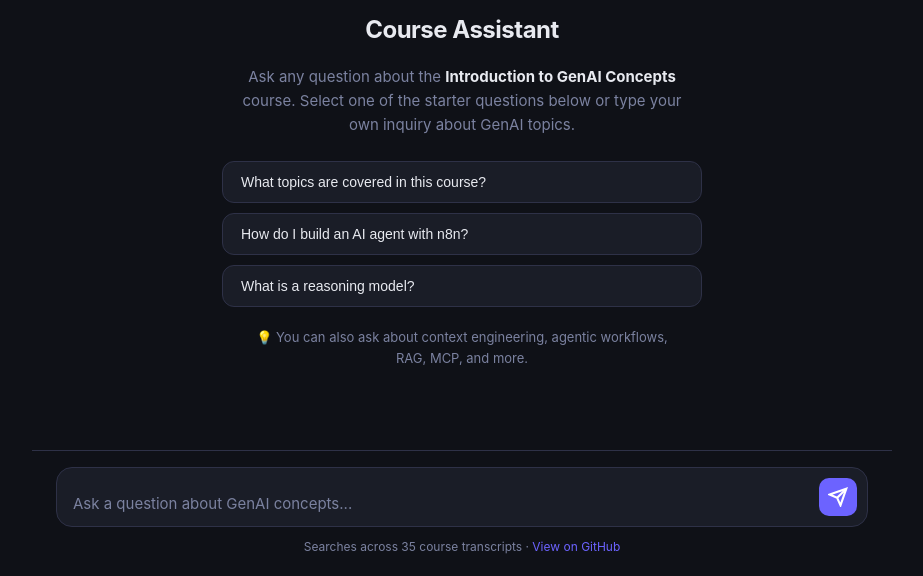
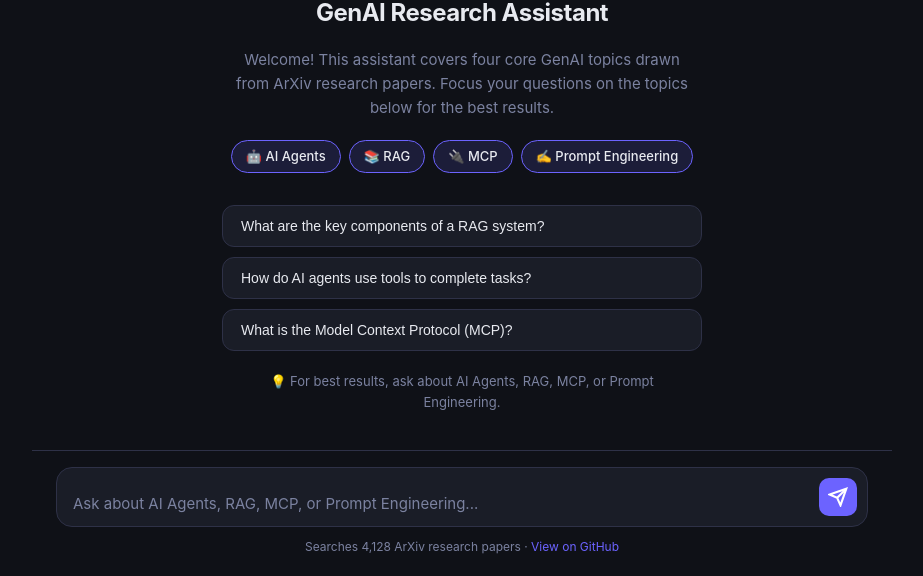
Before and after one commit to Paul-Orlando/n8n-mcp-server-agentic-rag, a website: page public/index.html in a window 1280 px wide. Shown: the part 224-800 px from the top of the page, without its empty margins (178-1101 px from the left). Drawn offline with Linux system fonts and the light colour scheme.

Commit message:
Update title, add topic pills and ArXiv record count

```diff
--- a/public/index.html
+++ b/public/index.html
@@ -3,7 +3,7 @@
 <head>
   <meta charset="UTF-8" />
   <meta name="viewport" content="width=device-width, initial-scale=1.0" />
-  <title>Introduction to GenAI Concepts</title>
+  <title>GenAI Concepts: Agents, RAG, MCP & Prompt Engineering</title>
   <link rel="stylesheet" href="style.css" />
 </head>
 <body>
@@ -12,7 +12,7 @@
       <div class="header-inner">
         <div class="logo">
           <span class="logo-icon">⚡</span>
-          <span class="logo-text">Introduction to GenAI Concepts</span>
+          <span class="logo-text">GenAI Concepts: Agents, RAG, MCP & Prompt Engineering</span>
         </div>
         <div class="header-right">
           <button class="new-chat-btn" onclick="resetChat()">
@@ -29,14 +29,20 @@
     <main class="chat-window" id="chatWindow">
       <div class="welcome" id="welcome">
         <div class="welcome-icon">🎓</div>
-        <h2>Course Assistant</h2>
-        <p class="welcome-desc">Ask any question about the <strong>Introduction to GenAI Concepts</strong> course. Select one of the starter questions below or type your own inquiry about GenAI topics.</p>
+        <h2>GenAI Research Assistant</h2>
+        <p class="welcome-desc">Welcome! This assistant covers four core GenAI topics drawn from ArXiv research papers. Focus your questions on the topics below for the best results.</p>
+        <div class="topic-pills">
+          <span class="pill">🤖 AI Agents</span>
+          <span class="pill">📚 RAG</span>
+          <span class="pill">🔌 MCP</span>
+          <span class="pill">✍️ Prompt Engineering</span>
+        </div>
         <div class="suggestions">
-          <button class="suggestion" onclick="sendSuggestion(this)">What topics are covered in this course?</button>
-          <button class="suggestion" onclick="sendSuggestion(this)">How do I build an AI agent with n8n?</button>
-          <button class="suggestion" onclick="sendSuggestion(this)">What is a reasoning model?</button>
+          <button class="suggestion" onclick="sendSuggestion(this)">What are the key components of a RAG system?</button>
+          <button class="suggestion" onclick="sendSuggestion(this)">How do AI agents use tools to complete tasks?</button>
+          <button class="suggestion" onclick="sendSuggestion(this)">What is the Model Context Protocol (MCP)?</button>
         </div>
-        <p class="welcome-hint">💡 You can also ask about context engineering, agentic workflows, RAG, MCP, and more.</p>
+        <p class="welcome-hint">💡 For best results, ask about AI Agents, RAG, MCP, or Prompt Engineering.</p>
       </div>
     </main>
 
@@ -45,7 +51,7 @@
         <textarea
           id="messageInput"
           class="message-input"
-          placeholder="Ask a question about GenAI concepts..."
+          placeholder="Ask about AI Agents, RAG, MCP, or Prompt Engineering..."
           rows="1"
           onkeydown="handleKeydown(event)"
           oninput="autoResize(this)"
@@ -58,7 +64,7 @@
         </button>
       </div>
       <div class="input-footer">
-        Searches across 35 course transcripts · <a href="https://github.com/Paul-Orlando/n8n-mcp-server-agentic-rag" target="_blank">View on GitHub</a>
+        Searches 4,128 ArXiv research papers · <a href="https://github.com/Paul-Orlando/n8n-mcp-server-agentic-rag" target="_blank">View on GitHub</a>
       </div>
     </footer>
   </div>
--- a/public/style.css
+++ b/public/style.css
@@ -333,3 +333,22 @@ body {
   border-color: var(--accent);
   color: var(--text);
 }
+
+/* Topic pills */
+.topic-pills {
+  display: flex;
+  flex-wrap: wrap;
+  gap: 8px;
+  justify-content: center;
+  margin: 4px 0 8px;
+}
+
+.pill {
+  background: var(--accent-dim);
+  border: 1px solid var(--accent);
+  color: var(--text);
+  padding: 5px 14px;
+  border-radius: 20px;
+  font-size: 13px;
+  font-weight: 500;
+}
```
